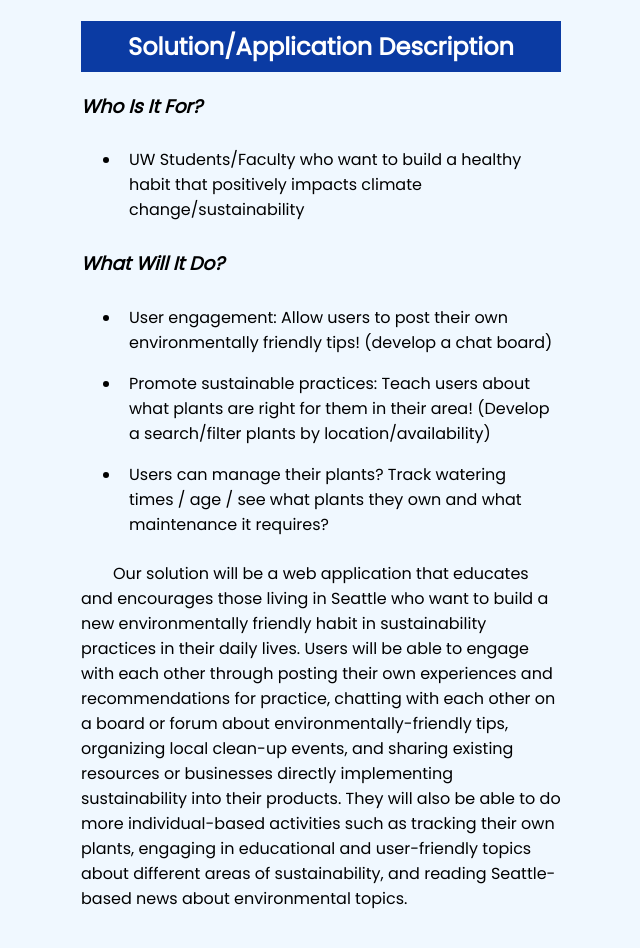
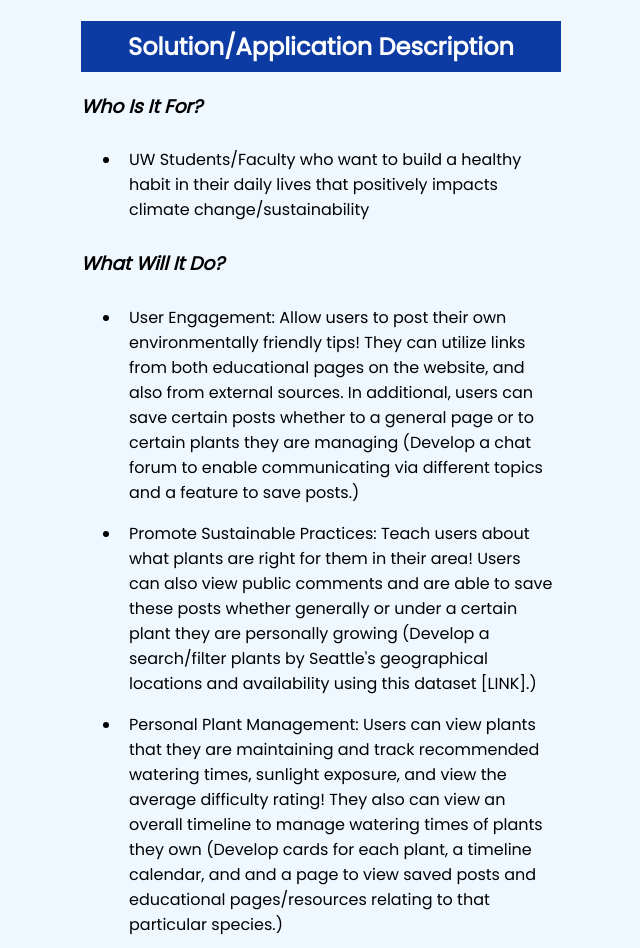
Before and after one commit to info340-su23/Planter, a plain HTML site: page proposal/proposal.html in a window 1280 px wide. Shown: the part 1400-2348 px from the top of the page, without its empty margins (319-959 px from the left). Drawn offline with Linux system fonts and the light colour scheme.

Commit message:
edited proposal.html

```diff
--- a/proposal/proposal.html
+++ b/proposal/proposal.html
@@ -33,13 +33,13 @@
         <h2>Solution/Application Description</h2>
         <h3>Who Is It For?</h3>
         <ul>
-            <li>UW Students/Faculty who want to build a healthy habit that positively impacts climate change/sustainability</li>
+            <li>UW Students/Faculty who want to build a healthy habit in their daily lives that positively impacts climate change/sustainability</li>
         </ul>
         <h3>What Will It Do?</h3>
         <ul>
-            <li>User engagement: Allow users to post their own environmentally friendly tips! (develop a chat board)</li>
-            <li>Promote sustainable practices: Teach users about what plants are right for them in their area! (Develop a search/filter plants by location/availability)</li>
-            <li>Users can manage their plants? Track watering times / age / see what plants they own and what maintenance it requires?</li>
+            <li>User Engagement: Allow users to post their own environmentally friendly tips! They can utilize links from both educational pages on the website, and also from external sources. In additional, users can save certain posts whether to a general page or to certain plants they are managing (Develop a chat forum to enable communicating via different topics and a feature to save posts.)</li>
+            <li>Promote Sustainable Practices: Teach users about what plants are right for them in their area! Users can also view public comments and are able to save these posts whether generally or under a certain plant they are personally growing (Develop a search/filter plants by Seattle's geographical locations and availability using this dataset [LINK].)</li>
+            <li>Personal Plant Management: Users can view plants that they are maintaining and track recommended watering times, sunlight exposure, and view the average difficulty rating! They also can view an overall timeline to manage watering times of plants they own (Develop cards for each plant, a timeline calendar, and and a page to view saved posts and educational pages/resources relating to that particular species.)</li>
         </ul>
         <p>
             Our solution will be a web application that educates and encourages those living in Seattle who want to build a new environmentally friendly habit in sustainability practices in their daily lives. Users will be able to engage with each other through posting their own experiences and recommendations for practice, chatting with each other on a board or forum about environmentally-friendly tips, organizing local clean-up events, and sharing existing resources or businesses directly implementing sustainability into their products. They will also be able to do more individual-based activities such as tracking their own plants, engaging in educational and user-friendly topics about different areas of sustainability, and reading Seattle-based news about environmental topics.
```
